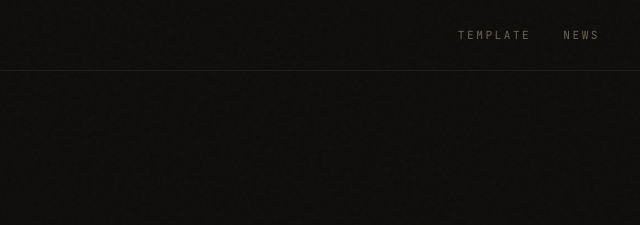
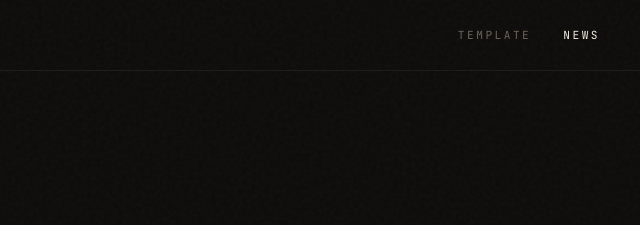
Before and after one commit to jbarronuk/tonnage_site, a plain HTML site: page news/nuneaton-fly-tipping-fine-digital-waste-transfer-notes/index.html in a window 1280 px wide. Shown: the top 225 px of the page, 640-1280 px from the left. Drawn offline with Linux system fonts and the light colour scheme.

Commit message:
add the styling

```diff
--- a/news/nuneaton-fly-tipping-fine-digital-waste-transfer-notes/index.html
+++ b/news/nuneaton-fly-tipping-fine-digital-waste-transfer-notes/index.html
@@ -76,6 +76,8 @@
     }
 
     header nav { display: flex; gap: 2rem; align-items: center; }
+
+    header nav a.active { color: var(--fg); }
 
     @keyframes pulse {
       0%, 100% { opacity: 0.35; transform: scale(1); }
```
